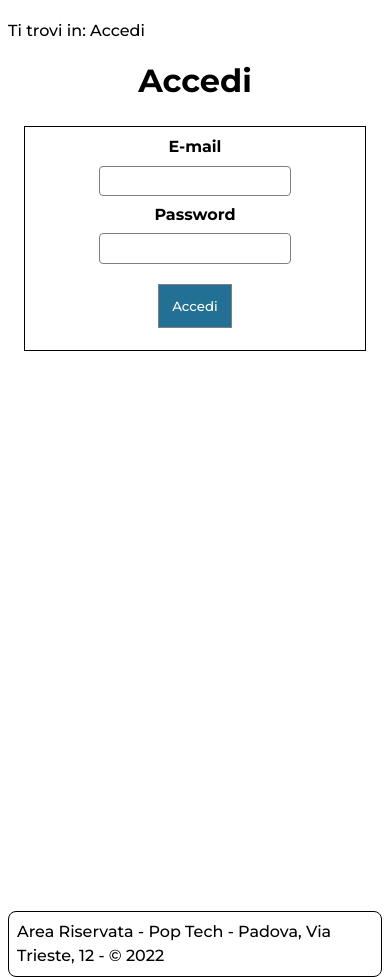
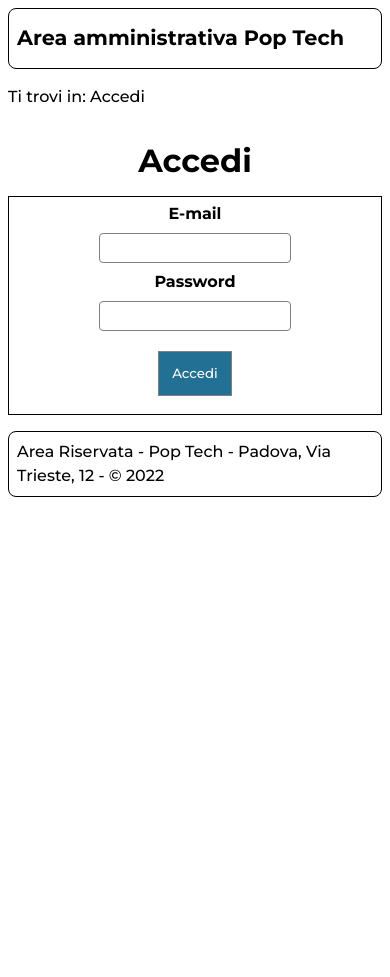
Before and after one commit to gabrielrovesti/Pop-Tech, a PHP site: page /admin/login.php in a window 390 px wide. After the commit the page ends 497 px from the top, so only its background shows below. Run offline with PHP 8.4, Linux system fonts and the light colour scheme.

Commit message:
CSS admin mobile + visited su link nav sito

```diff
--- a/admin/layouts/layout.html
+++ b/admin/layouts/layout.html
@@ -9,8 +9,7 @@
     <meta name="author" content="Pop Tech">
 
     <link rel="stylesheet" href="../styles/admin.css" media="screen">
-    <link rel="stylesheet" href="../styles/mobile.css" media="screen and (max-width: 576px), only screen and (max-device-width: 576px)"> <!-- max-device-width deprecato ma usato da lacuni browser -->
-    <link rel="stylesheet" href="../styles/print.css" media="print">
+    <link rel="stylesheet" href="../styles/adminMobile.css" media="screen and (max-width: 576px), only screen and (max-device-width: 576px)"> <!-- max-device-width deprecato ma usato da lacuni browser -->
 
     <link rel="shortcut icon" type="images/png" href="../images/favicon.ico">
     <meta name="viewport" content="width=device-width, initial-scale=1.0">
--- a/styles/admin.css
+++ b/styles/admin.css
@@ -240,7 +240,7 @@ input[type=submit],input[type=reset]{
 }
 
 .formBig input,.formBig textarea{
-    min-width:50%;
+    width: 90%;
 }
 
 /* Messaggi ========================= */
@@ -326,9 +326,18 @@ main h2{
     padding: 0.5em;
 }
 
-#content {
-    min-height: 100%;
+form{
+    max-width: 100%;
 }
+
+label{
+    max-width: 100%;
+}
+
+select{
+    max-width: 95%;
+}
+
 
 #content:after {
     content: "";
--- /dev/null
+++ b/styles/adminMobile.css
@@ -0,0 +1,51 @@
+/* Menu ========================= */
+
+nav#menu h1{
+   flex: 100% 0 0;
+}
+
+nav#menu{
+    flex: 100% 0 0;
+    flex-wrap: wrap;
+}
+
+nav#menu ul{
+    padding: 0em;
+    display: inline;
+}
+
+nav#menu ul li{
+   margin-bottom: 0.5em;
+}
+
+/* Lista elementi ========================= */
+
+.listItem span{
+    flex:100% 0 1;
+    margin-bottom: 0.3em;
+}
+
+.listItem a.btn{
+    margin-right: 0.3em;
+}
+
+/* Main Content ========================= */
+
+main{
+    padding: 0.5em;
+}
+
+main h1{
+    line-height: 1;
+}
+
+#data{
+    padding: 0.3em;
+    margin: 0em;
+}
+
+
+#data input[type=text], #data input[type=password], #data input[type=email], #data textarea, #data select{
+    margin: 0.5em;
+    padding: 0.5em;
+}
```
Also changed, not shown: styles/style.css (+8 -0 lines).
